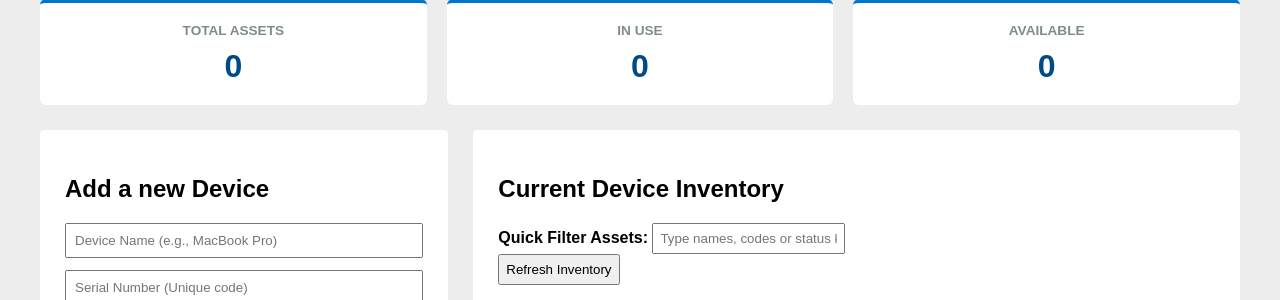
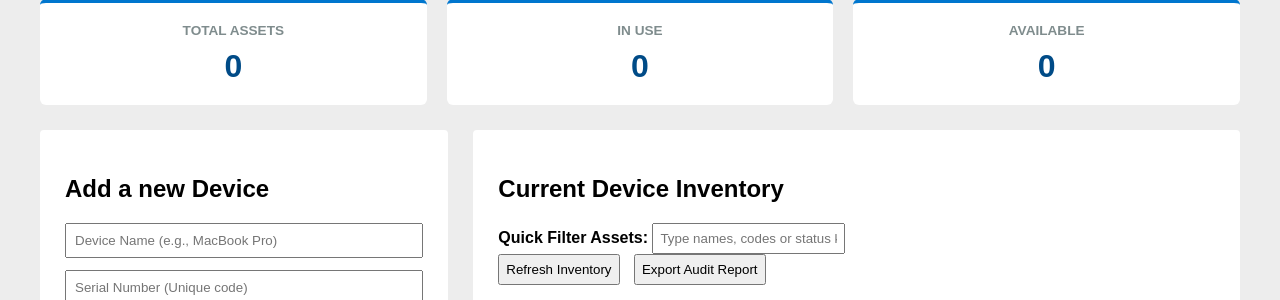
Before and after one commit to KesavanPrasath/it-asset-manager, a Flask app: page / in a window 1280 px wide. Shown: the part 157-457 px from the top of the page. Run offline with Flask 3, Linux system fonts and the light colour scheme; data that the repository does not hold is empty.

Commit message:
adding export button

```diff
--- a/backend/static/app.js
+++ b/backend/static/app.js
@@ -21,7 +21,7 @@ async function loadAssets() {
                 </div>
             </td>
             <td>
-        // updating the buttons as for classes with help of AI*
+
                 <button class="btn-action-save" onclick="updateAsset('${asset.serial}')">Save Changes</button>
                 <button class="btn-action-remove" onclick="deleteAsset('${asset.serial}')">Remove</button>
             </td>
--- a/backend/templates/index.html
+++ b/backend/templates/index.html
@@ -45,7 +45,10 @@
              <label for="assetSearch"><strong>Quick Filter Assets: </strong></label>
              <input type="text" id="assetSearch" onkeyup="filterAssets()" placeholder="Type names, codes or status keywords....">
         </div>
+        <div class="action-buttons-group">
             <button class="btn btn-secondary" onclick="loadAssets()">Refresh Inventory</button>
+            <button class="btn btn-export" onclick="exportCSVReport()">Export Audit Report</button>
+         </div>
 </div>
 
             <div class="table-container">
```
Lines whose indentation alone changed are shown as unchanged.
